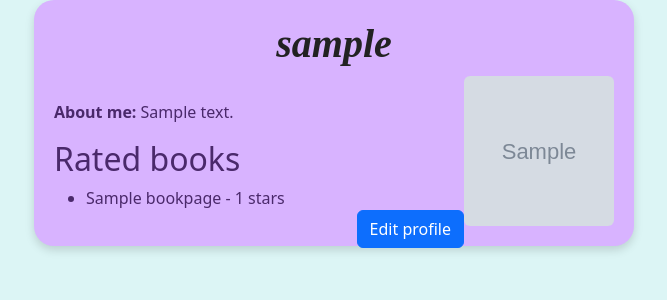
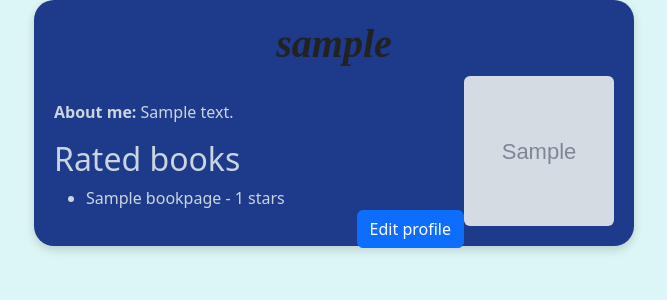
Before and after one commit to AntonyDys/pageflip_project, a Django app: a page that uses pageflip/templates/pageflip/profile.html in a window 1280 px wide. Shown: the part 56-356 px from the top of the page, without its empty margins (306-973 px from the left). Run offline with Django 3.2, Linux system fonts and the light colour scheme; a user stored in the database is signed in; tables that the repository leaves empty hold one stand-in row (values such as "Sample post"); grey boxes marked "Sample" are stand-in pictures.

Commit message:
Update profile.html

```diff
--- a/pageflip/templates/pageflip/profile.html
+++ b/pageflip/templates/pageflip/profile.html
@@ -6,7 +6,7 @@
 {% endblock %}
 
 {% block body_block %}
-<div class="big-purple-container">
+<div class="big-blue-container">
     <h1 class="italic-classic">{{ selected_user.username }}</h1>
     <img src="{{ MEDIA_URL }}{{ user_profile.profilePicture.url }}"
          width="150"
```
